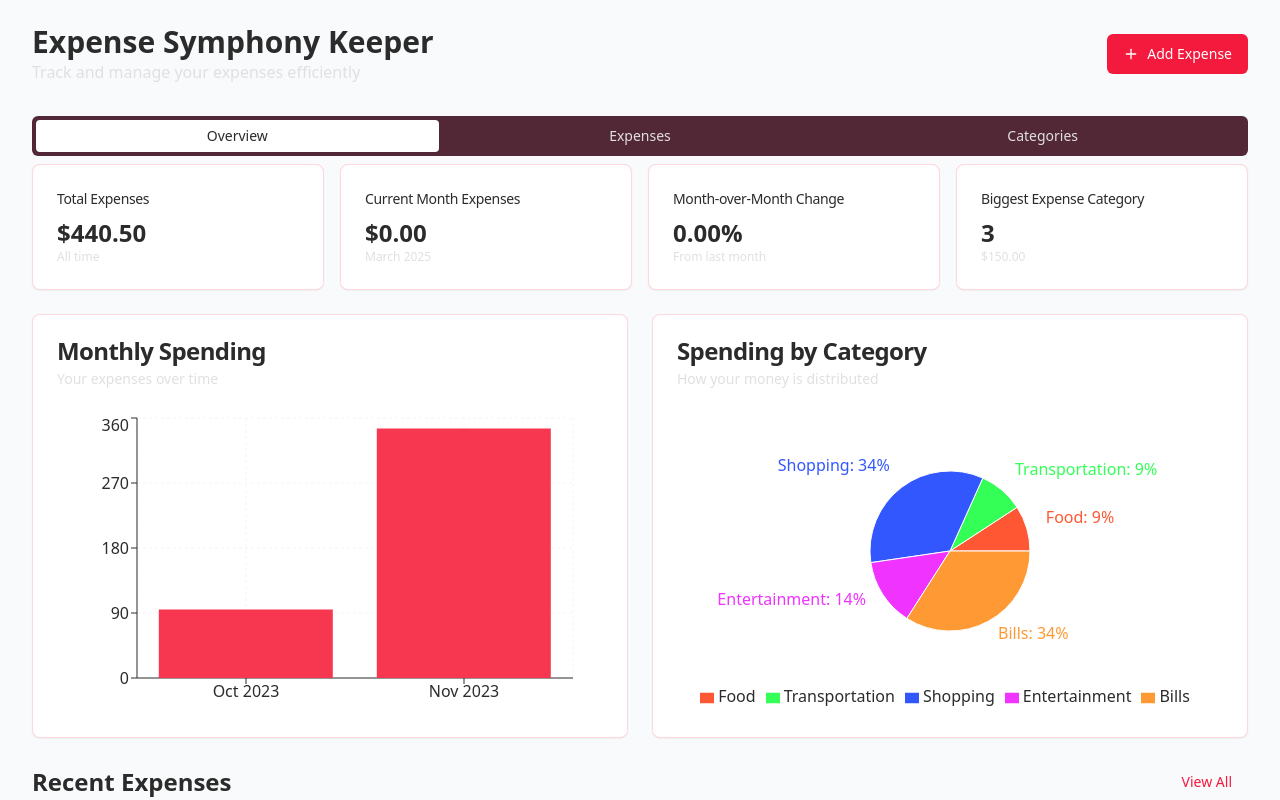
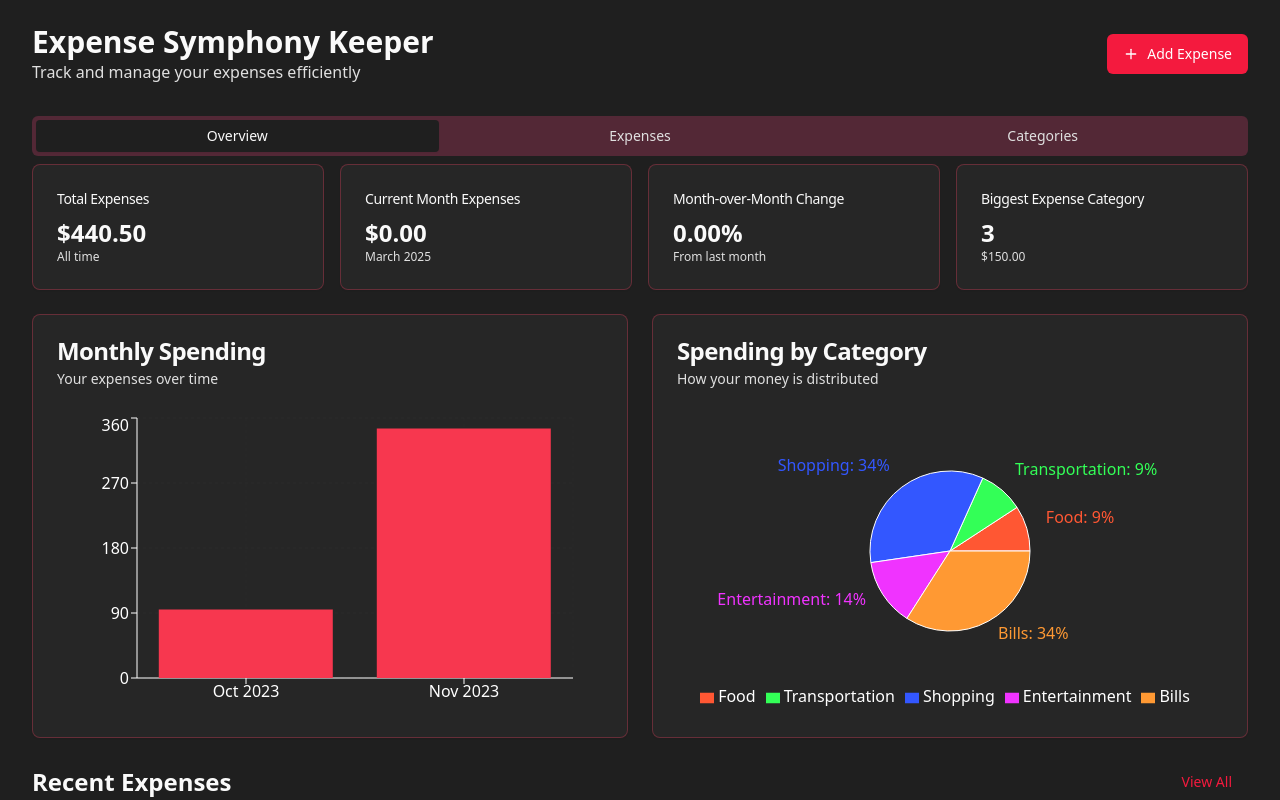
Before and after one commit to Aniket9699/expense-symphony-keeper, a React (Vite) app: page /dashboard in a window 1280 px wide. Shown: the top 800 px of the page. Built offline with nearby package versions, Linux system fonts and the light colour scheme.

Commit message:
Add dark theme
Implement a dark theme for the application.

```diff
--- a/src/components/ExpenseChart.tsx
+++ b/src/components/ExpenseChart.tsx
@@ -46,7 +46,9 @@ const COLORS = {
   primary: "#F7374F",
   secondary: "#88304E",
   accent: "#522546",
-  dark: "#2C2C2C"
+  dark: "#2C2C2C",
+  text: "#FFFFFF",
+  gridLines: "rgba(255, 255, 255, 0.1)"
 };
 
 const ExpenseChart: React.FC = () => {
@@ -100,24 +102,24 @@ const ExpenseChart: React.FC = () => {
                     bottom: 5,
                   }}
                 >
-                  <CartesianGrid strokeDasharray="3 3" opacity={0.2} />
+                  <CartesianGrid strokeDasharray="3 3" opacity={0.2} stroke={COLORS.gridLines} />
                   <XAxis
                     dataKey="month"
                     tickFormatter={monthFormatter}
-                    stroke={COLORS.dark}
+                    stroke={COLORS.text}
                   />
-                  <YAxis stroke={COLORS.dark} />
+                  <YAxis stroke={COLORS.text} />
                   <Tooltip
                     formatter={(value: ValueType) => [formatValue(value), "Amount"]}
                     labelFormatter={monthFormatter}
-                    contentStyle={{ backgroundColor: "#fff", borderColor: COLORS.secondary }}
+                    contentStyle={{ backgroundColor: COLORS.dark, borderColor: COLORS.secondary, color: COLORS.text }}
                   />
                   <Bar dataKey="amount" fill={COLORS.primary} />
                 </BarChart>
               </ResponsiveContainer>
             ) : (
               <div className="h-full flex items-center justify-center">
-                <p className="text-gray-500">No data available</p>
+                <p className="text-gray-400">No data available</p>
               </div>
             )}
           </div>
@@ -153,18 +155,18 @@ const ExpenseChart: React.FC = () => {
                   </Pie>
                   <Tooltip
                     formatter={(value: ValueType) => [formatValue(value), "Amount"]}
-                    contentStyle={{ backgroundColor: "#fff", borderColor: COLORS.secondary }}
+                    contentStyle={{ backgroundColor: COLORS.dark, borderColor: COLORS.secondary, color: COLORS.text }}
                   />
                   <Legend
                     formatter={(value, entry) => (
-                      <span style={{ color: COLORS.dark }}>{value}</span>
+                      <span style={{ color: COLORS.text }}>{value}</span>
                     )}
                   />
                 </PieChart>
               </ResponsiveContainer>
             ) : (
               <div className="h-full flex items-center justify-center">
-                <p className="text-gray-500">No data available</p>
+                <p className="text-gray-400">No data available</p>
               </div>
             )}
           </div>
--- a/src/components/Layout.tsx
+++ b/src/components/Layout.tsx
@@ -6,7 +6,7 @@ import { ExpenseProvider } from "@/context/ExpenseContext";
 const Layout: React.FC = () => {
   return (
     <ExpenseProvider>
-      <main className="min-h-screen bg-gray-50">
+      <main className="min-h-screen bg-background text-foreground">
         <Outlet />
       </main>
     </ExpenseProvider>
--- a/src/index.css
+++ b/src/index.css
@@ -5,14 +5,14 @@
 
 @layer base {
   :root {
-    --background: 0 0% 100%;
-    --foreground: 0 0% 17%;
+    --background: 0 0% 12%;
+    --foreground: 0 0% 98%;
 
-    --card: 0 0% 100%;
-    --card-foreground: 0 0% 17%;
+    --card: 0 0% 15%;
+    --card-foreground: 0 0% 98%;
 
-    --popover: 0 0% 100%;
-    --popover-foreground: 0 0% 17%;
+    --popover: 0 0% 15%;
+    --popover-foreground: 0 0% 98%;
 
     --primary: 350 91% 53%;
     --primary-foreground: 0 0% 100%;
@@ -29,50 +29,11 @@
     --destructive: 0 84.2% 60.2%;
     --destructive-foreground: 0 0% 100%;
 
-    --border: 349 93% 61% / 20%;
-    --input: 349 93% 61% / 15%;
+    --border: 349 93% 61% / 30%;
+    --input: 349 93% 61% / 20%;
     --ring: 350 91% 53%;
 
     --radius: 0.5rem;
-
-    --sidebar-background: 0 0% 98%;
-    --sidebar-foreground: 240 5.3% 26.1%;
-    --sidebar-primary: 350 91% 53%;
-    --sidebar-primary-foreground: 0 0% 98%;
-    --sidebar-accent: 240 4.8% 95.9%;
-    --sidebar-accent-foreground: 240 5.9% 10%;
-    --sidebar-border: 220 13% 91%;
-    --sidebar-ring: 217.2 91.2% 59.8%;
-  }
-
-  .dark {
-    --background: 0 0% 17%;
-    --foreground: 0 0% 95%;
-
-    --card: 0 0% 17%;
-    --card-foreground: 0 0% 95%;
-
-    --popover: 0 0% 17%;
-    --popover-foreground: 0 0% 95%;
-
-    --primary: 350 91% 53%;
-    --primary-foreground: 0 0% 100%;
-
-    --secondary: 331 48% 36%;
-    --secondary-foreground: 0 0% 100%;
-
-    --muted: 340 35% 24%;
-    --muted-foreground: 0 0% 88%;
-
-    --accent: 340 50% 23%;
-    --accent-foreground: 0 0% 100%;
-
-    --destructive: 0 62.8% 30.6%;
-    --destructive-foreground: 0 0% 95%;
-
-    --border: 349 93% 61% / 30%;
-    --input: 349 93% 61% / 20%;
-    --ring: 350 91% 53%;
 
     --sidebar-background: 0 0% 10%;
     --sidebar-foreground: 0 0% 95%;
```
